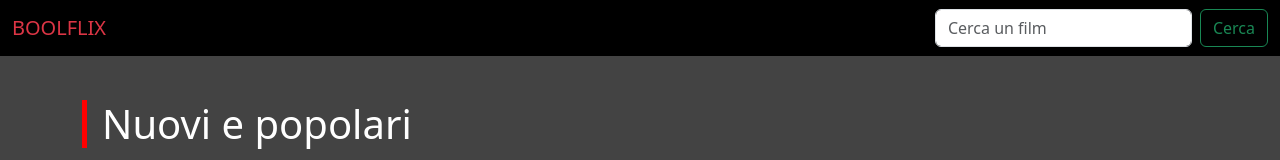
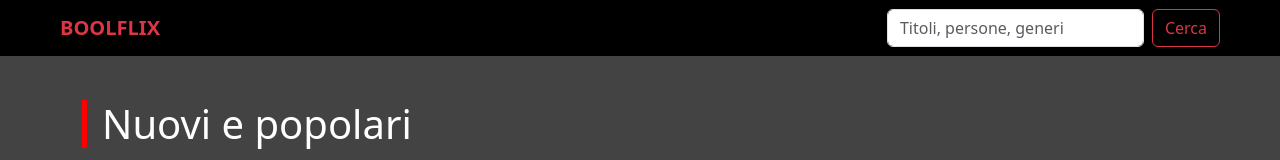
Before and after one commit to luigidibella/vite-boolflix, a Vue app: page / in a window 1280 px wide. Shown: the top 160 px of the page. Built offline with nearby package versions, Linux system fonts and the light colour scheme; no server answers.

Commit message:
[edit] navbar

```diff
--- a/src/components/Header.vue
+++ b/src/components/Header.vue
@@ -12,18 +12,18 @@ export default {
 <template>
   <header>
     <nav class="navbar bg-black">
-      <div class="container-fluid flex-column flex-md-row">
-        <a class="navbar-brand text-danger">BOOLFLIX</a>
+      <div class="container-fluid flex-column flex-md-row mx-5">
+        <a class="navbar-brand text-danger fw-bold" href="javascript:location.reload()">BOOLFLIX</a>
         <form class="d-flex" role="search">
           <input
             v-model.trim="store.queryParams.query"
             class="form-control me-2"
             id="form-control"
             type="search"
-            placeholder="Cerca un film"
+            placeholder="Titoli, persone, generi"
             aria-label="Search"
           >
-          <button @click.prevent="$emit('startSearch')" class="btn btn-outline-success" type="submit">Cerca</button>
+          <button @click.prevent="$emit('startSearch')" class="btn btn-outline-danger" type="submit">Cerca</button>
         </form>
       </div>
     </nav>
```
